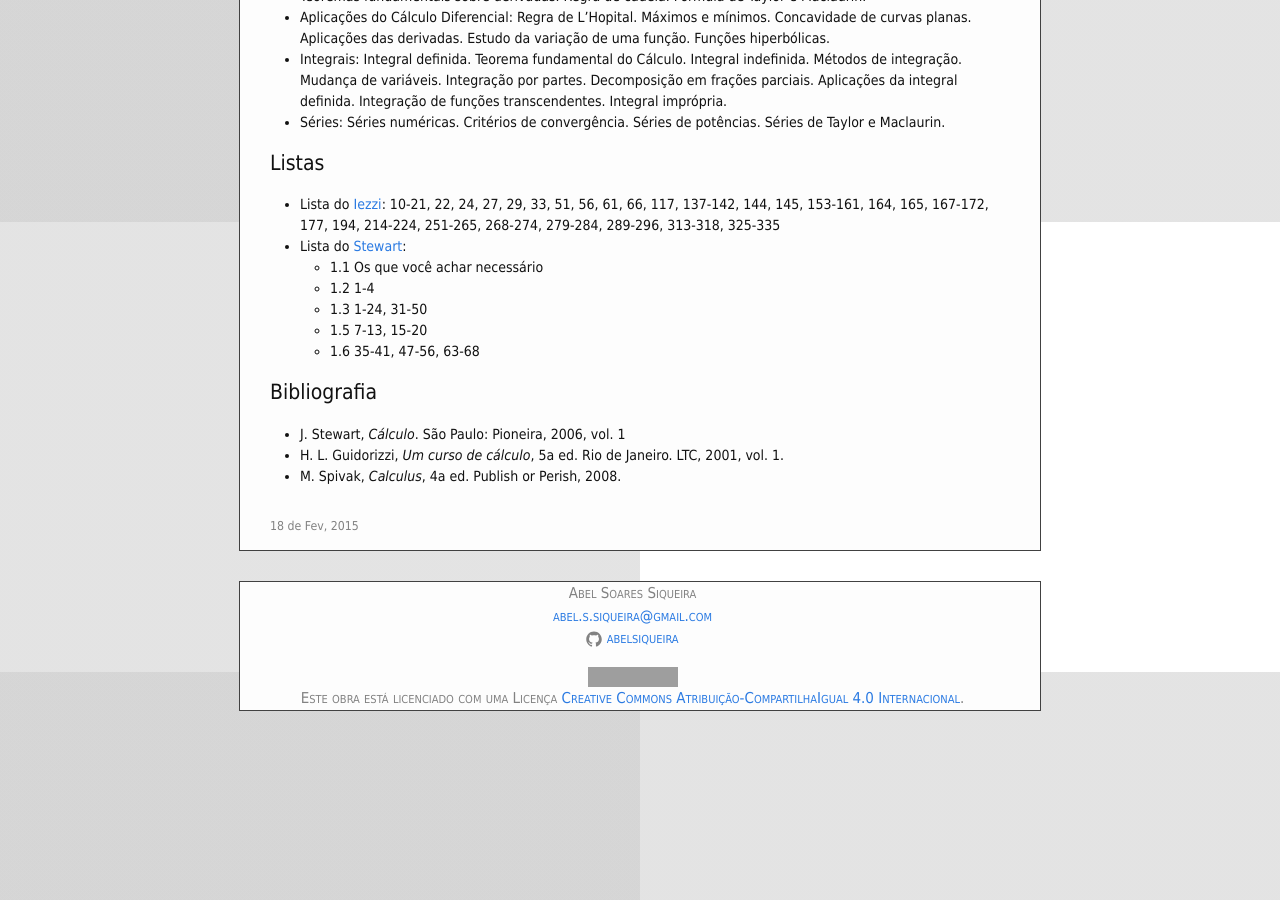
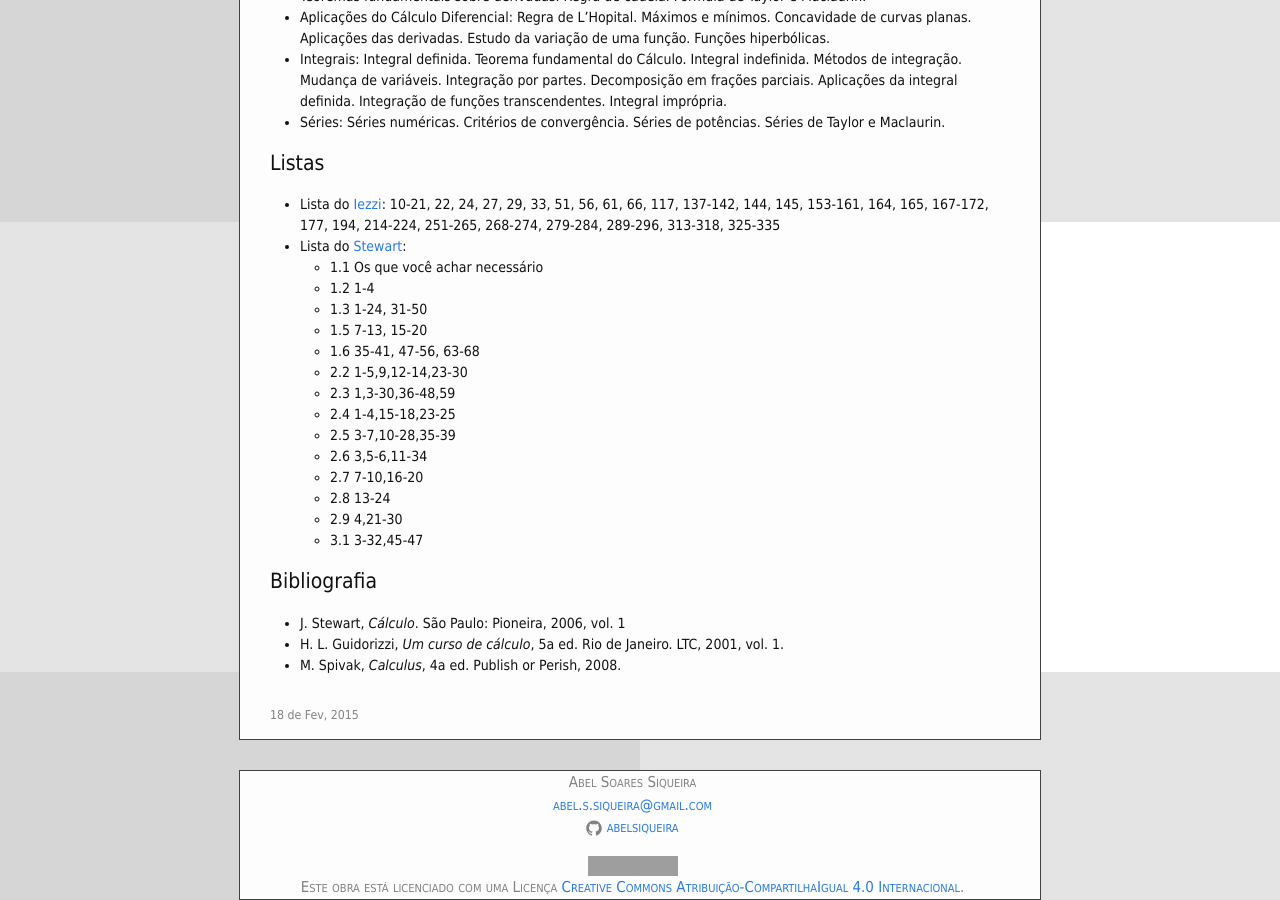
Before and after one commit to abelsiqueira/abelsiqueira.github.io-old, a Jekyll site: the page built from _posts/br/2015-02-18-cm201-calculo-diferencial-e-integral-2015s1.markdown, in a window 1280 px wide and 900 px high, scrolled down 678 px. Built offline with Jekyll 4.4.1, drawn with Linux system fonts in a browser that asks for light colours; grey boxes are pictures that could not be loaded.

Commit message:
Atualiza lista de cm201

```diff
--- a/_posts/br/2015-02-18-cm201-calculo-diferencial-e-integral-2015s1.markdown
+++ b/_posts/br/2015-02-18-cm201-calculo-diferencial-e-integral-2015s1.markdown
@@ -49,6 +49,15 @@ permalink:  cm201-2015s1
     - 1.3 1-24, 31-50
     - 1.5 7-13, 15-20
     - 1.6 35-41, 47-56, 63-68
+    - 2.2 1-5,9,12-14,23-30
+    - 2.3 1,3-30,36-48,59
+    - 2.4 1-4,15-18,23-25
+    - 2.5 3-7,10-28,35-39
+    - 2.6 3,5-6,11-34
+    - 2.7 7-10,16-20
+    - 2.8 13-24
+    - 2.9 4,21-30
+    - 3.1 3-32,45-47
 
 # Bibliografia
 
```
Also changed, not shown: 1 other file.
